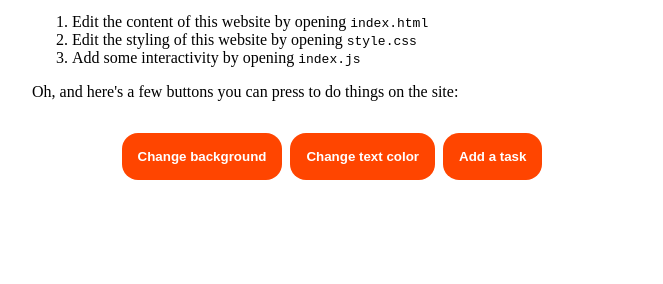
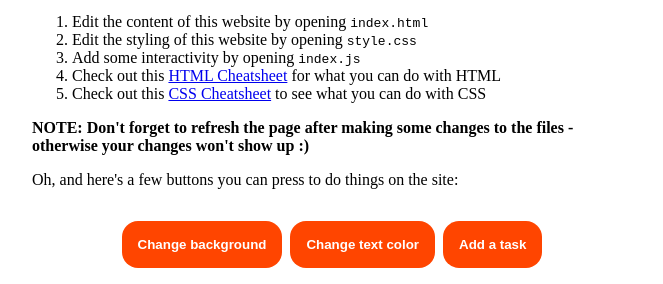
Before and after one commit to juiceo/buildit-website-starter, a plain HTML site: page index.html in a window 1280 px wide. Shown: the part 652-936 px from the top of the page, without its empty margins (308-971 px from the left). Before the commit the page ends 848 px from the top, so only its background shows below. Drawn offline with Linux system fonts and the light colour scheme.

Commit message:
Add cheat sheets

```diff
--- a/index.html
+++ b/index.html
@@ -39,7 +39,11 @@
             <li>Edit the content of this website by opening <code>index.html</code></li>
             <li>Edit the styling of this website by opening <code>style.css</code></li>
             <li>Add some interactivity by opening <code>index.js</code></li>
+            <li>Check out this <a href="https://www.codecademy.com/learn/learn-html/modules/learn-html-elements/cheatsheet">HTML Cheatsheet</a> for what you can do with HTML</li>
+            <li>Check out this <a href="https://cheatsheets.shecodes.io/css">CSS Cheatsheet</a> to see what you can do with CSS</li>
         </ol>
+
+        <strong>NOTE: Don't forget to refresh the page after making some changes to the files - otherwise your changes won't show up :)</strong>
         <p>Oh, and here's a few buttons you can press to do things on the site:</p>
         <div class="buttons">
             <button onClick="changeBackgroundColor()" class="button">Change background</button>
```
